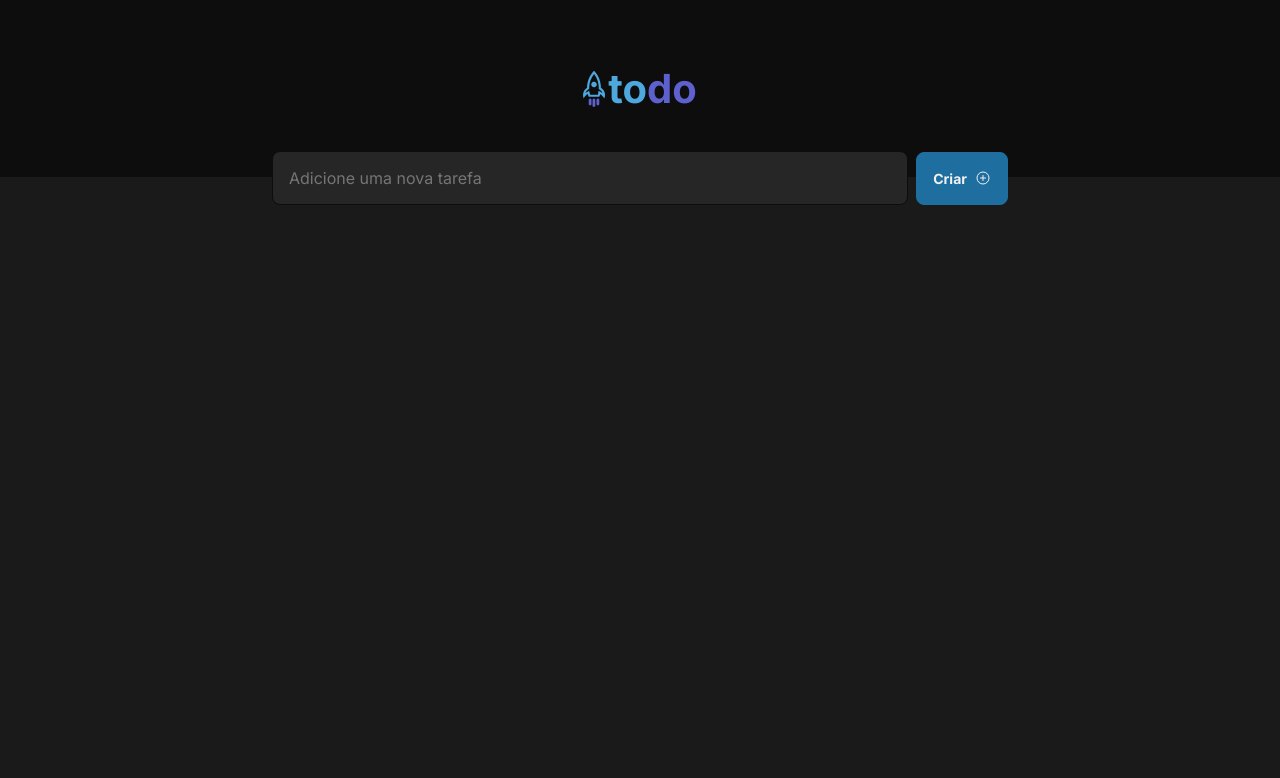
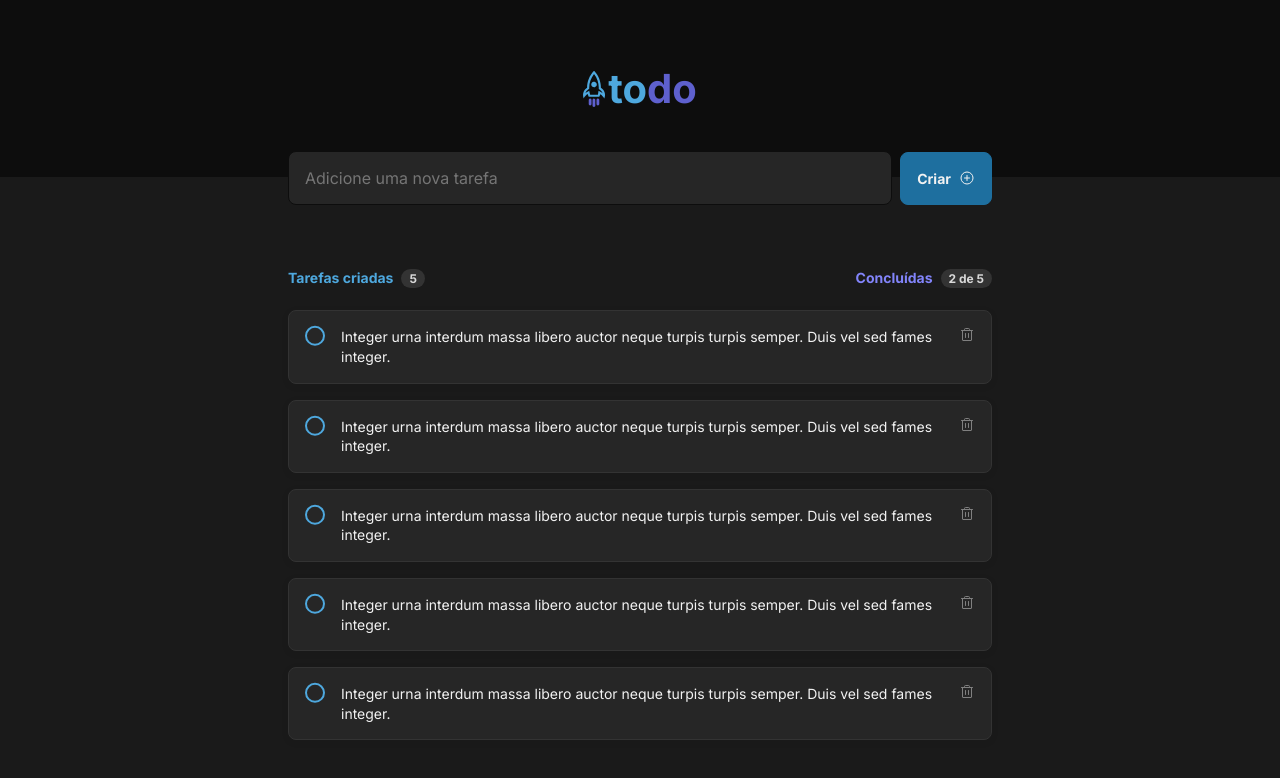
Before and after one commit to arilsonsouza/ignite-reactjs-2022-desafio-1, a React (Vite) app: page / in a window 1280 px wide. Shown: the top 778 px of the page. Built offline with nearby package versions, Linux system fonts and the light colour scheme.

Commit message:
show task

```diff
--- a/src/App.module.scss
+++ b/src/App.module.scss
@@ -1,5 +1,6 @@
 .app {
     .container {
+        padding: 0 1rem;
         max-width: 46rem;
         margin: 0 auto;
 
@@ -21,6 +22,7 @@
 
                 &:focus {
                     border: 1px solid var(--purple-700);
+                    color: var(--gray-100);
                 }
             }
 
@@ -52,5 +54,64 @@
                 }
             }
         }
+
+        .content {
+            margin-top: 4rem;
+
+            .tasksInfo {
+                display: flex;
+                justify-content: space-between;
+                align-items: center;
+                font-weight: 700;
+                font-style: normal;
+                line-height: 17px;
+                font-size: 0.875rem;
+
+                .tasksCreated {
+                    strong {
+                        color: var(--blue-300);
+                    }
+                }
+
+                .tasksDone {
+                    strong {
+                        color: var(--purple-300);
+                    }
+                }
+
+                .tasksBadge {
+                    background-color: var(--gray-400);
+                    border-radius: 999px;
+                    padding: 0.125rem 0.5rem;
+                    font-size: 0.75rem;
+                    line-height: 15px;
+                    color: var(--gray-200);
+                    margin-left: 0.5rem;
+                }
+            }
+
+            .tasks {
+                margin: 1.5rem 0;
+
+                .tasksEmpty {
+                    display: flex;
+                    flex-direction: column;
+                    justify-content: center;
+                    align-items: center;
+                    min-height: 15.25rem;
+                    border-top: 1px solid var(--gray-400);
+                    border-radius: 8px;
+                    color: var(--gray-300);
+
+                    strong {
+                        font-weight: 700;
+                        font-size: 1rem;
+                        line-height: 140%;
+                        margin-top: 1rem;
+                    }
+                }
+
+            }
+        }
     }
 }
--- a/src/App.tsx
+++ b/src/App.tsx
@@ -1,8 +1,12 @@
-import { PlusCircle } from "phosphor-react";
+import { ClipboardText, PlusCircle } from "phosphor-react";
+import { useState } from "react";
 import styles from "./App.module.scss";
 import { Header } from "./components/Header";
+import { Task } from "./components/Task";
 
 function App() {
+  const [tasks, setTasks] = useState([1, 2, 3, 4, 5]);
+
   return (
     <div className={styles.app}>
       <Header />
@@ -14,6 +18,34 @@ function App() {
             <PlusCircle size={16} />
           </button>
         </form>
+
+        <div className={styles.content}>
+          <div className={styles.tasksInfo}>
+            <div className={styles.tasksCreated}>
+              <strong>Tarefas criadas</strong>
+              <span className={styles.tasksBadge}>5</span>
+            </div>
+            <div className={styles.tasksDone}>
+              <strong>Concluídas</strong>
+              <span className={styles.tasksBadge}>2 de 5</span>
+            </div>
+          </div>
+          <div className={styles.tasks}>
+            {tasks.length === 0 ? (
+              <div className={styles.tasksEmpty}>
+                <ClipboardText size="3.5rem" />
+                <strong>Você ainda não tem tarefas cadastradas</strong>
+                <span>Crie tarefas e organize seus itens a fazer</span>
+              </div>
+            ) : (
+              <>
+                {tasks.map((task) => (
+                  <Task />
+                ))}
+              </>
+            )}
+          </div>
+        </div>
       </div>
     </div>
   );
```
